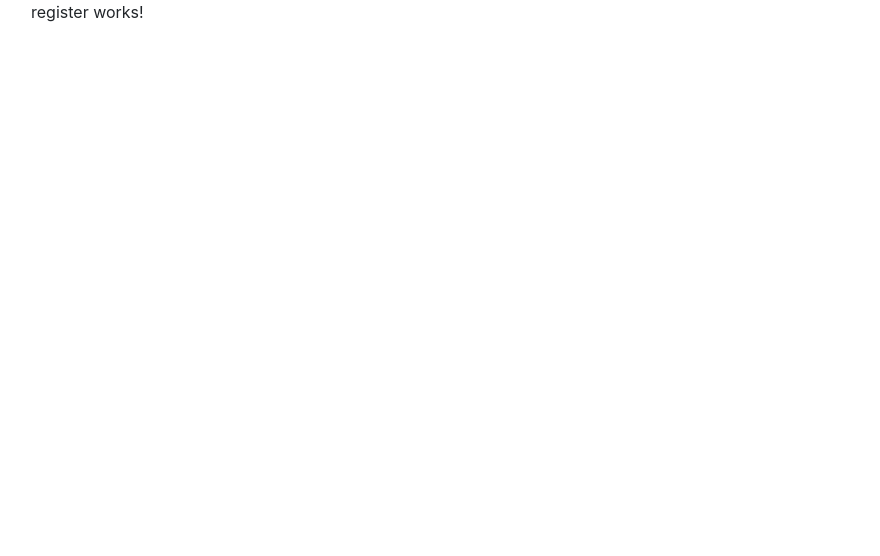
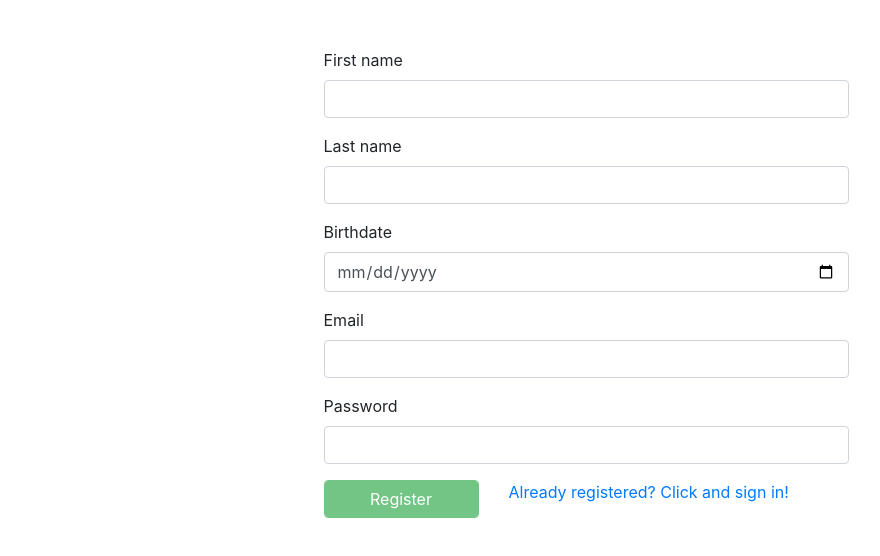
Before and after one commit to chukitipok/todopi-front, an Angular app: page /register in a window 1280 px wide. Shown: the top 556 px of the page, without its empty margins (54-934 px from the left). Built offline with nearby package versions, Linux system fonts and the light colour scheme.

Commit message:
feat(): Add register view

```diff
--- a/src/app/services/auth.service.ts
+++ b/src/app/services/auth.service.ts
@@ -15,6 +15,16 @@ export class AuthService {
     return this.httpClient.post(`${environment.api_url}/user/login`, credentials);
   }
 
+  register(registerInfo): Observable<any> {
+    return this.httpClient.post(`${environment.api_url}/user/create`, {
+      first_name: registerInfo.firstname,
+      last_name: registerInfo.lastname,
+      birthdate: registerInfo.birthdate,
+      email: registerInfo.email,
+      password: registerInfo.password,
+    })
+  }
+
   isLogged(): boolean {
     return this.logged;
   }
--- a/src/app/views/register/register.component.html
+++ b/src/app/views/register/register.component.html
@@ -1 +1,49 @@
-<p>register works!</p>
+<div class="col-6 mr-auto ml-auto mt-5">
+    <form [formGroup]='registerInfo' (ngSubmit)='onSubmit(registerInfo.value)'>
+      <div class="form-group">
+        <label for="email">First name</label>
+        <input class="form-control" type="text" formControlName='firstname' id="firstname">
+        <div *ngIf="firstname.invalid && (firstname.dirty || firstname.touched)" class="alert alert-danger">
+          <span id="email-error">You must provide an firstname.</span>
+        </div>
+      </div>
+
+      <div class="form-group">
+        <label for="email">Last name</label>
+        <input class="form-control" type="text" formControlName='lastname' id="lastname">
+        <div *ngIf="lastname.invalid && (lastname.dirty || lastname.touched)" class="alert alert-danger">
+          <span id="email-error">You must provide an lastname.</span>
+        </div>
+      </div>
+
+      <div class="form-group">
+        <label for="email">Birthdate</label>
+        <input class="form-control" type="date" formControlName='birthdate' id="date">
+        <div *ngIf="birthdate.invalid && (birthdate.dirty || birthdate.touched)" class="alert alert-danger">
+          <span id="email-error">You must provide an birthdate.</span>
+        </div>
+      </div>
+
+      <div class="form-group">
+        <label for="email">Email</label>
+        <input class="form-control" type="text" formControlName='email' id="email">
+        <div *ngIf="email.invalid && (email.dirty || email.touched)" class="alert alert-danger">
+          <span id="email-error">You must provide a valid email.</span>
+        </div>
+      </div>
+
+      <div class="form-group">
+        <label for="password">Password</label>
+        <input class="form-control" type="password" formControlName='password' id="password">
+        <div *ngIf="password.invalid && (password.dirty || password.touched)" class="alert alert-danger">
+          <span id="password-error">You must provide a Password.</span>
+        </div>
+      </div>
+      <div class="row">
+        <div class="form-group col-4">
+          <button id="login-submit" type="submit" class="form-control btn btn-success" [disabled]="!registerInfo.valid">Register</button>
+        </div>
+        <a routerLink="/login" class="link col-lg-8">Already registered? Click and sign in!</a>
+      </div>
+    </form>
+  </div>
--- a/src/app/views/register/register.component.ts
+++ b/src/app/views/register/register.component.ts
@@ -1,4 +1,8 @@
 import { Component, OnInit } from '@angular/core';
+import { FormBuilder, FormGroup, Validators, AbstractControl, ValidationErrors } from '@angular/forms';
+import { AuthService } from 'src/app/services/auth.service';
+import { SessionService } from 'src/app/services/session.service';
+import { Router } from '@angular/router';
 
 @Component({
   selector: 'app-register',
@@ -7,9 +11,51 @@ import { Component, OnInit } from '@angular/core';
 })
 export class RegisterComponent implements OnInit {
 
-  constructor() { }
+  registerInfo: FormGroup;
+
+  ValidateEmail(control: AbstractControl): ValidationErrors | null {
+    const emailRegExp = /^(([^<>()\[\]\\.,;:\s@"]+(\.[^<>()\[\]\\.,;:\s@"]+)*)|(".+"))@((\[[0-9]{1,3}\.[0-9]{1,3}\.[0-9]{1,3}\.[0-9]{1,3}])|(([a-zA-Z\-0-9]+\.)+[a-zA-Z]{2,}))$/;
+
+    if (!emailRegExp.test(control.value) || control.value.length > 256) {
+      return { validEmail: true };
+    }
+
+    return null;
+  }
+
+
+  constructor(private formBuilder: FormBuilder,
+    private authService: AuthService,
+    private sessionService: SessionService,
+    private router: Router) {
+    this.registerInfo = formBuilder.group({
+      firstname: ['', Validators.required],
+      lastname: ['', Validators.required],
+      birthdate: ['', [Validators.required]],
+      email: ['', [Validators.required, this.ValidateEmail]],
+      password: ['', Validators.required],
+    })
+  }
 
   ngOnInit(): void {
   }
 
+  onSubmit(values: AbstractControl): void {
+    this.authService.register(values).subscribe(res => {
+      if (res.status === 'failure') {
+        console.log(res);
+        // error message
+      } else {
+        this.router.navigate(['login']);
+      }
+    });
+  }
+
+  get email() { return this.registerInfo.get('email'); }
+  get password() { return this.registerInfo.get('password'); }
+  get lastname() { return this.registerInfo.get('lastname'); }
+  get firstname() { return this.registerInfo.get('firstname'); }
+  get birthdate() { return this.registerInfo.get('birthdate'); }
+
+
 }
```
